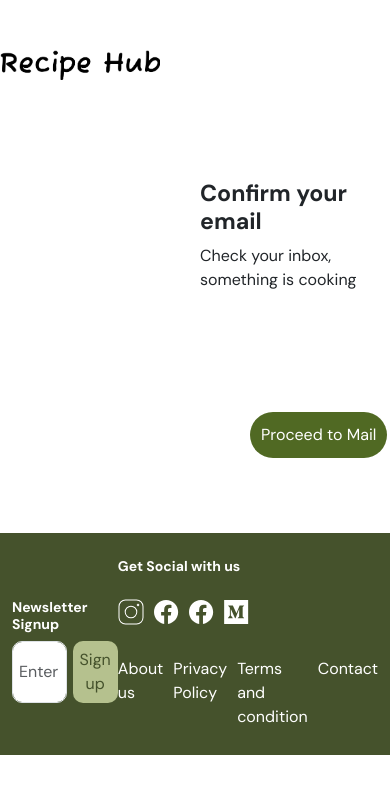
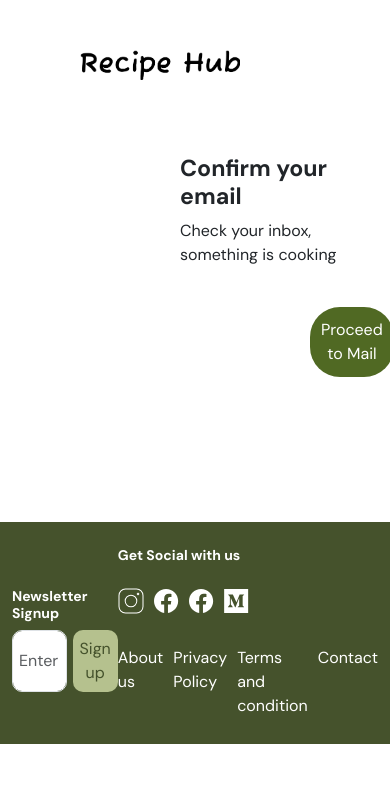
Before and after one commit to phreetech-spark/Spark-Recipe-Frontend, an Angular app: page /confirmemail in a window 390 px wide. Shown: the top 794 px of the page. Built offline with nearby package versions, Linux system fonts and the light colour scheme.

Commit message:
emailupdates

```diff
--- a/src/app/confirmemail/confirmemail.component.css
+++ b/src/app/confirmemail/confirmemail.component.css
@@ -1,8 +1,12 @@
+.first{
+    margin-left: 80px;
+}
+
 .cmail{
     text-align: left;
-    margin-left: 200px;
+    margin-left: 280px;
     margin-top: 100px;
-    margin-bottom: 120px;
+    margin-bottom: 60px;
 }
 h3 p {
     margin-left: 200px;
@@ -13,8 +17,20 @@ button{
     border-radius: 30px;
     margin-bottom: 75px;
     padding: 10px;
+    width: 200px;
 }
 .second{
     text-align: left;
-    margin-left: 250px;
+    margin-left: 310px;
+    margin-bottom: 70px;
 }
+@media screen and (max-width: 768px) {
+ .cmail{
+    margin-left: 180px;
+    margin-top: 70px;
+    margin-bottom: 40px;
+ }
+ button{
+    width: auto;
+ }
+}
```
Also changed, not shown: src/app/confirmed-email/confirmed-email.component.css (line endings or trailing spaces).
